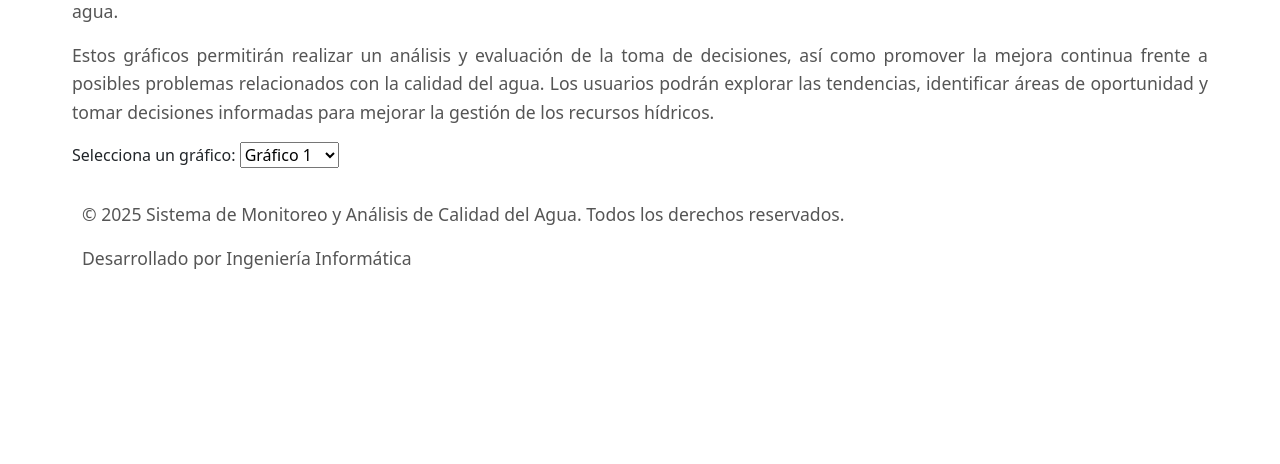
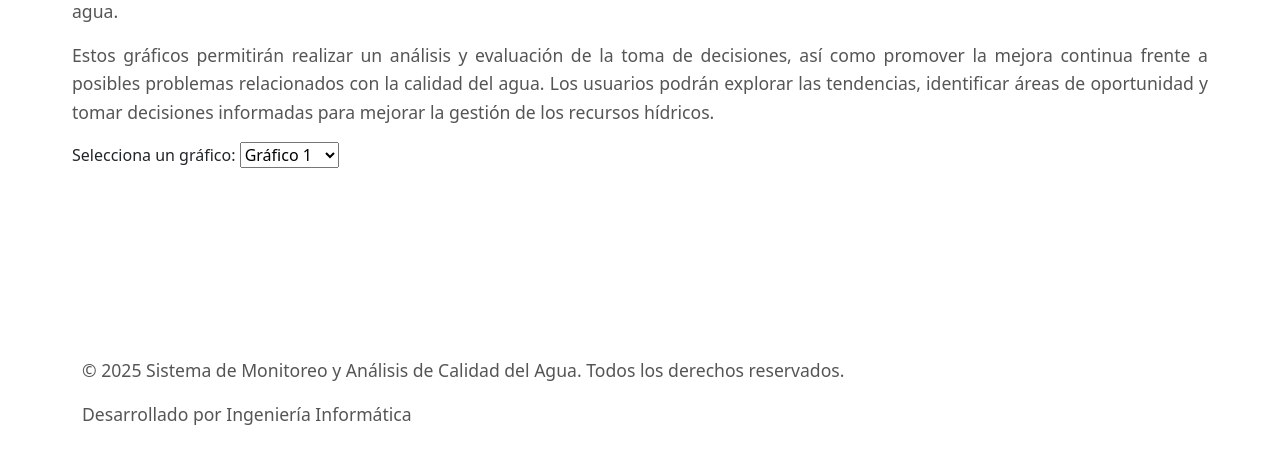
Before and after one commit to Orama09/sistema_calidad_agua, a Flask app: page /graficos in a window 1280 px wide. Shown: the part 191-655 px from the top of the page. Run offline with Flask 3, Linux system fonts and the light colour scheme; parts of the project's set-up code (start-up, migrations or seed data) failed here and were passed over; some libraries are stand-ins or nearby versions.

Commit message:
Update graficos.html

```diff
--- a/templates/graficos.html
+++ b/templates/graficos.html
@@ -33,7 +33,7 @@ Los usuarios podrán explorar las tendencias, identificar áreas de oportunidad
                     <img alt=' ' src='https://public.tableau.com/static/images/Si/SistemadeMonitoreoyAnalisisdelaCalidaddelAgua/grafico1/1_rss.png' style='border: none' />
                 </a>
             </noscript>
-            <object class='tableauViz' style='display:none;'>
+            <object class='tableauViz'>
                 <param name='host_url' value='https%3A%2F%2Fpublic.tableau.com%2F' />
                 <param name='embed_code_version' value='3' />
                 <param name='name' value='SistemadeMonitoreoyAnalisisdelaCalidaddelAgua/grafico1' />
@@ -58,7 +58,7 @@ Los usuarios podrán explorar las tendencias, identificar áreas de oportunidad
                     <img alt=' ' src='https://public.tableau.com/static/images/Si/SistemadeMonitoreoyAnalisisdelaCalidaddelAgua/grafico2/1_rss.png' style='border: none' />
                 </a>
             </noscript>
-            <object class='tableauViz' style='display:none;'>
+            <object class='tableauViz'>
                 <param name='host_url' value='https%3A%2F%2Fpublic.tableau.com%2F' />
                 <param name='embed_code_version' value='3' />
                 <param name='name' value='SistemadeMonitoreoyAnalisisdelaCalidaddelAgua/grafico2' />
@@ -83,7 +83,7 @@ Los usuarios podrán explorar las tendencias, identificar áreas de oportunidad
                     <img alt=' ' src='https://public.tableau.com/static/images/Si/SistemadeMonitoreoyAnalisisdelaCalidaddelAgua/grafico3/1_rss.png' style='border: none' />
                 </a>
             </noscript>
-            <object class='tableauViz' style='display:none;'>
+            <object class='tableauViz'>
                 <param name='host_url' value='https%3A%2F%2Fpublic.tableau.com%2F' />
                 <param name='embed_code_version' value='3' />
                 <param name='name' value='SistemadeMonitoreoyAnalisisdelaCalidaddelAgua/grafico3' />
```
